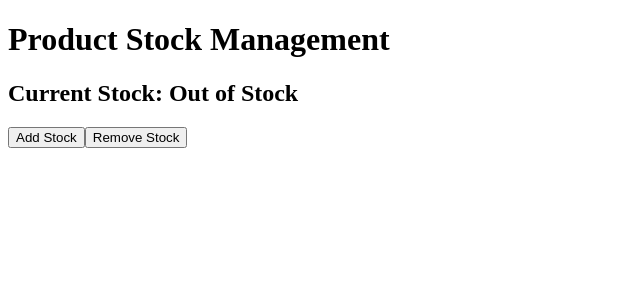
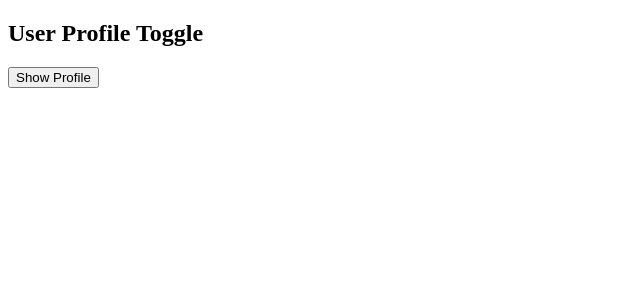
Before and after one commit to MMMAkees/reacttask1, a React (Vite) app: page / in a window 1280 px wide. Shown: the top 300 px of the page, without its empty margins (0-640 px from the left). Built offline with nearby package versions, Linux system fonts and the light colour scheme.

Commit message:
Task 3 Complete

```diff
--- a/src/App.jsx
+++ b/src/App.jsx
@@ -23,22 +23,30 @@ function App() {
   {
     /*Task 2 Question 2*/
   }
-  const [stock, setStock] = useState(0);
+  // const [stock, setStock] = useState(0);
 
-  const addStock = () => {
-    setStock(stock + 10);
-  };
+  // const addStock = () => {
+  //   setStock(stock + 10);
+  // };
 
-  const removeStock = () => {
-    if (stock > 0) {
-      setStock(stock - 1);
-    }
-  };
+  // const removeStock = () => {
+  //   if (stock > 0) {
+  //     setStock(stock - 1);
+  //   }
+  // };
 
-  const stockStatus = () => {
-    if(stock == 0){
-      return "Out of Stock";
-    } return stock;
+  // const stockStatus = () => {
+  //   if(stock == 0){
+  //     return "Out of Stock";
+  //   } return stock;
+  // };
+  {
+    /*Task 3 */
+  }
+  const [showProfile, setShowProfile] = useState(false);
+
+  const toggleProfile = () => {
+    setShowProfile(!showProfile);
   };
 
   return (
@@ -56,14 +64,28 @@ function App() {
       <button onClick={resetAttendance}>Reset</button> */}
 
       {/*Task 2*/}
-      <h1>Product Stock Management</h1>
+      {/* <h1>Product Stock Management</h1>
 
       <h2>Current Stock: {stockStatus()}</h2>
 
       <button onClick={addStock}>Add Stock</button>
-      <button onClick={removeStock}>Remove Stock</button>
+      <button onClick={removeStock}>Remove Stock</button> */}
 
+      {/*Task 3 */}
 
+      <h2>User Profile Toggle</h2>
+
+      <button onClick={toggleProfile}>
+        {showProfile ? "Hide Profile" : "Show Profile"}
+      </button>
+
+      {showProfile && (
+        <div>
+          <h2>Mohamed Akees</h2>
+          <p>Frontend Developer</p>
+          <p>Kalmunai</p>
+        </div>
+      )}
     </>
   );
 }
```
